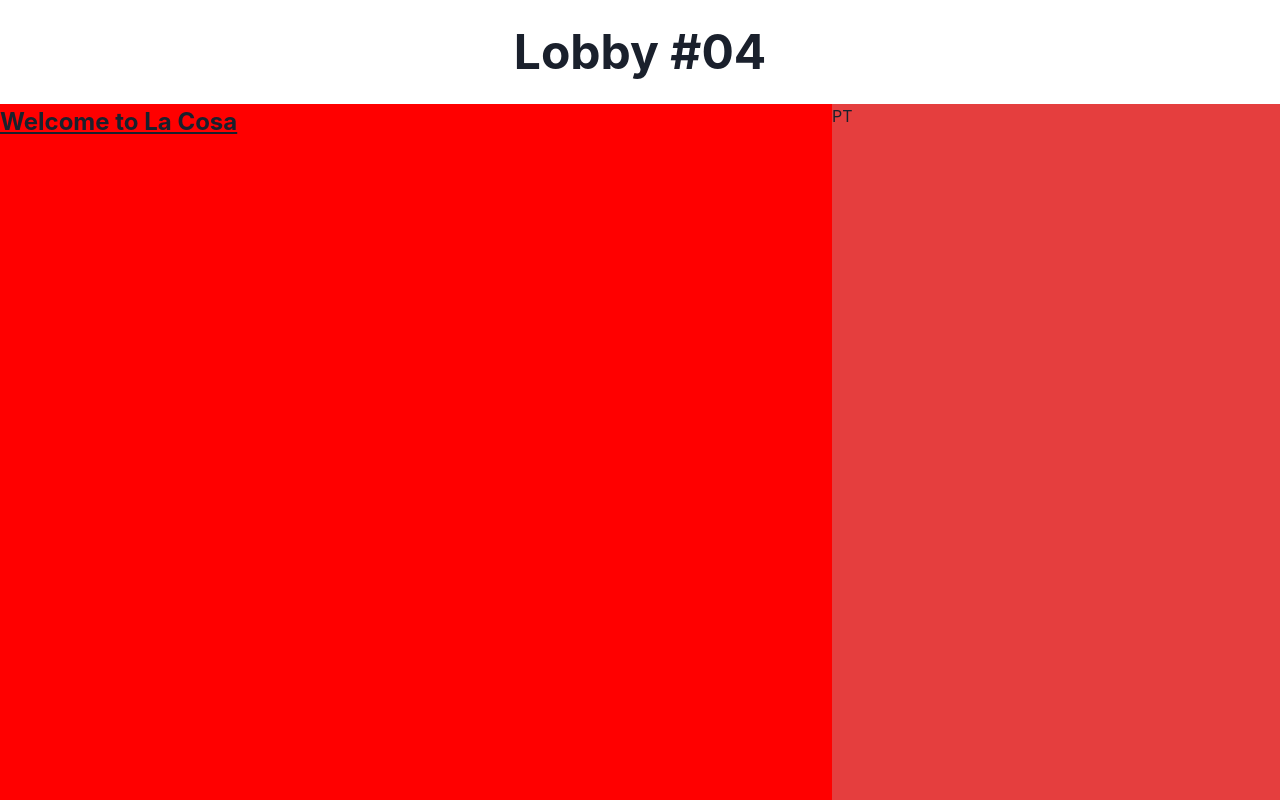
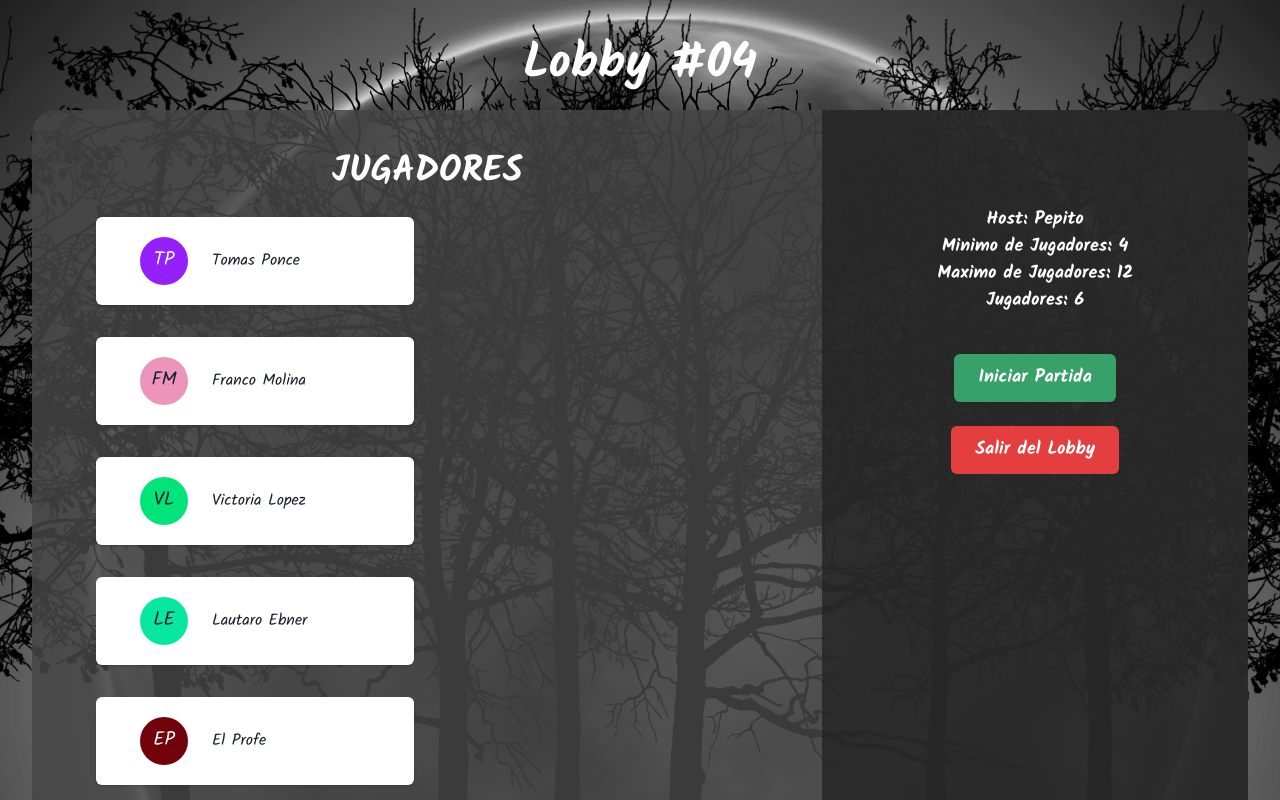
Before and after one commit to ing-soft-1-swifties/la-cosa-front, a Next.js app in the folder next/: page /lobby in a window 1280 px wide. Shown: the top 800 px of the page. Built offline with nearby package versions, Linux system fonts and the light colour scheme.

Commit message:
Pagina de lobby, WIP

```diff
--- /dev/null
+++ b/next/src/components/utility/BgImage.tsx
@@ -0,0 +1,28 @@
+import { Box, BoxProps } from "@chakra-ui/react";
+import Image, { ImageProps } from "next/image";
+import { CSSProperties, FC } from "react";
+
+type BgImageProps = BoxProps & {
+  imageProps: ImageProps;
+  styles?: CSSProperties;
+};
+
+const BgImage: FC<BgImageProps> = ({ imageProps, styles, ...props }) => {
+  return (
+    <Box pos="absolute" h="full" zIndex={-10} {...props}>
+      <Image
+        style={{
+          objectFit: "cover",
+          width: "100%",
+          height: "100%",
+          objectPosition: "50% 50%",
+          ...styles,
+        }}
+        {...imageProps}
+        alt={imageProps.alt}
+      />
+    </Box>
+  );
+};
+
+export default BgImage;
--- a/next/src/pages/lobby.tsx
+++ b/next/src/pages/lobby.tsx
@@ -1,23 +1,124 @@
 import { PageWithLayout } from "@/src/pages/_app";
-import { Box, Flex, SimpleGrid, Text } from "@chakra-ui/react";
+import {
+  Avatar,
+  Box,
+  Button,
+  Card,
+  CardBody,
+  Container,
+  Flex,
+  Heading,
+  Text,
+} from "@chakra-ui/react";
+import { FC } from "react";
+
+import DarkForestBackground from "@/public/lobby/DarkForest.webp";
+import BgImage from "components/utility/BgImage";
+
+const PLAYERS = [
+  "Tomas Ponce",
+  "Franco Molina",
+  "Victoria Lopez",
+  "Lautaro Ebner",
+  "El Profe",
+  "Alejito",
+  "Pepito",
+];
 
 const Page: PageWithLayout = () => {
   return (
-    <Flex flexDir="column" minH="100vh">
+    <Box pos="relative">
+      <BgImage
+        w="100%"
+        imageProps={{
+          src: DarkForestBackground,
+          alt: "",
+        }}
+      />
+      <Container maxW="100rem">
+        <Flex flexDir="column" minH="100vh" pt={5} pb={10} px={4}>
           <Box py={4}>
-        <Text fontSize="5xl" fontWeight="bold" textAlign="center">Lobby #04</Text>
+            <Heading as="h1" fontSize="5xl" fontWeight="bold" textAlign="center" color="white">
+              Lobby #04
+            </Heading>
           </Box>
-      <Flex flex="1" h="100%" bg="blue">
-        <Box flexBasis="65%" bg="red">
-          <Text fontSize="2xl" fontWeight="bold" textDecor="underline">
-            Welcome to La Cosa
+          <Flex flex="1" bg="rgba(70, 70, 70, 0.85)" borderRadius="3xl">
+            <Box flexBasis="65%" px={16} py={10}>
+              <Heading
+                as="h2"
+                mb={6}
+                textAlign="center"
+                textTransform="uppercase"
+                color="white"
+              >
+                Jugadores
+              </Heading>
+              <Flex
+                flexWrap="wrap"
+                rowGap={8}
+                columnGap={8}
+                justify="space-between"
+              >
+                {PLAYERS.map((player) => {
+                  return (
+                    <Box key={player} flexBasis="48%">
+                      <PlayerCard name={player} />
+                    </Box>
+                  );
+                })}
+              </Flex>
+            </Box>
+            <Box
+              flex="1"
+              bg="rgba(30, 30, 30, 0.7)"
+              borderTopRightRadius="3xl"
+              borderBottomRightRadius="3xl"
+              pt={24}
+              pb={10}
+            >
+              <Flex flexDir="column" justify="center" align="center">
+                <Text color="white" fontWeight="bold" fontSize="lg">
+                  Host: Pepito
                 </Text>
-        </Box>
-        <Box flex="1" bg="red.500">
-          PT
+                <Text color="white" fontWeight="bold" fontSize="lg">
+                  Minimo de Jugadores: 4
+                </Text>
+                <Text color="white" fontWeight="bold" fontSize="lg">
+                  Maximo de Jugadores: 12
+                </Text>
+                <Text color="white" fontWeight="bold" fontSize="lg" mb={10}>
+                  Jugadores: 6
+                </Text>
+                <Button colorScheme="green" mb={6} size="lg">
+                  Iniciar Partida
+                </Button>
+                <Button colorScheme="red" size="lg">
+                  Salir del Lobby
+                </Button>
+              </Flex>
+              <Box mx="auto"></Box>
             </Box>
           </Flex>
         </Flex>
+      </Container>
+    </Box>
+  );
+};
+
+type PlayerCardProps = {
+  name: string;
+};
+
+const PlayerCard: FC<PlayerCardProps> = ({ name }) => {
+  return (
+    <Card pl={6}>
+      <CardBody>
+        <Flex align="center" columnGap={6}>
+          <Avatar name={name} />
+          <Text>{name}</Text>
+        </Flex>
+      </CardBody>
+    </Card>
   );
 };
 
--- /dev/null
+++ b/next/src/store/gameSlice.tsx
@@ -0,0 +1,27 @@
+import { createSlice } from "@reduxjs/toolkit";
+
+type GameState = {
+  game_id: "";
+  host: "";
+  maxPlayers: number;
+  minPlayers: number;
+  players: number;
+};
+
+const initialState: GameState = {
+  game_id: "",
+  host: "",
+  maxPlayers: 0,
+  minPlayers: 0,
+  players: 0,
+};
+
+export const gameSlice = createSlice({
+  name: "game",
+  initialState,
+  reducers: {},
+});
+
+export const {} = gameSlice.actions;
+
+export default gameSlice.reducer;
--- a/next/src/store/store.tsx
+++ b/next/src/store/store.tsx
@@ -1,9 +1,12 @@
 import { configureStore } from "@reduxjs/toolkit";
 import { setupListeners } from "@reduxjs/toolkit/dist/query/react";
+import gameReducer from "@/store/gameSlice";
 
 export const store = configureStore({
   devTools: process.env.NODE_ENV !== "production",
-  reducer: {}
+  reducer: {
+    game: gameReducer,
+  },
 });
 
 setupListeners(store.dispatch);
--- a/next/src/theme.tsx
+++ b/next/src/theme.tsx
@@ -1,6 +1,17 @@
 import { extendTheme } from "@chakra-ui/react";
+import { Kalam} from "next/font/google";
+
+const KalamFont = Kalam({
+  weight: ["300", "400", "700"],
+  subsets: [],
+});
+export const KalamFontFamily = KalamFont.style.fontFamily;
 
 const SiteTheme = extendTheme({
+  fonts: {
+    heading: KalamFontFamily,
+    body: KalamFontFamily
+  },
 });
 
 export default SiteTheme;
```
Also changed, not shown: next/public/lobby/DarkForest.webp (added). Lines whose indentation alone changed are shown as unchanged.
